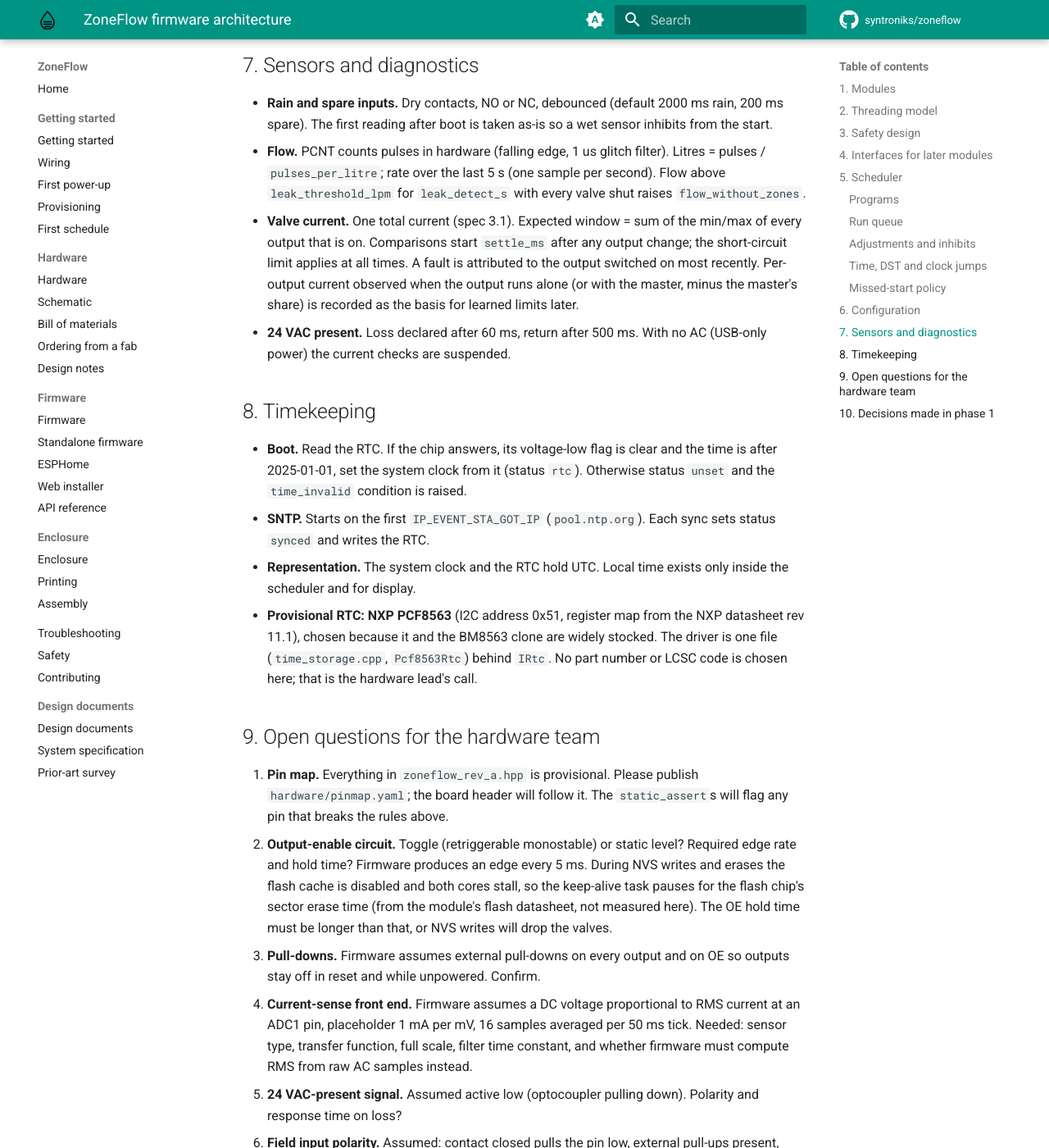
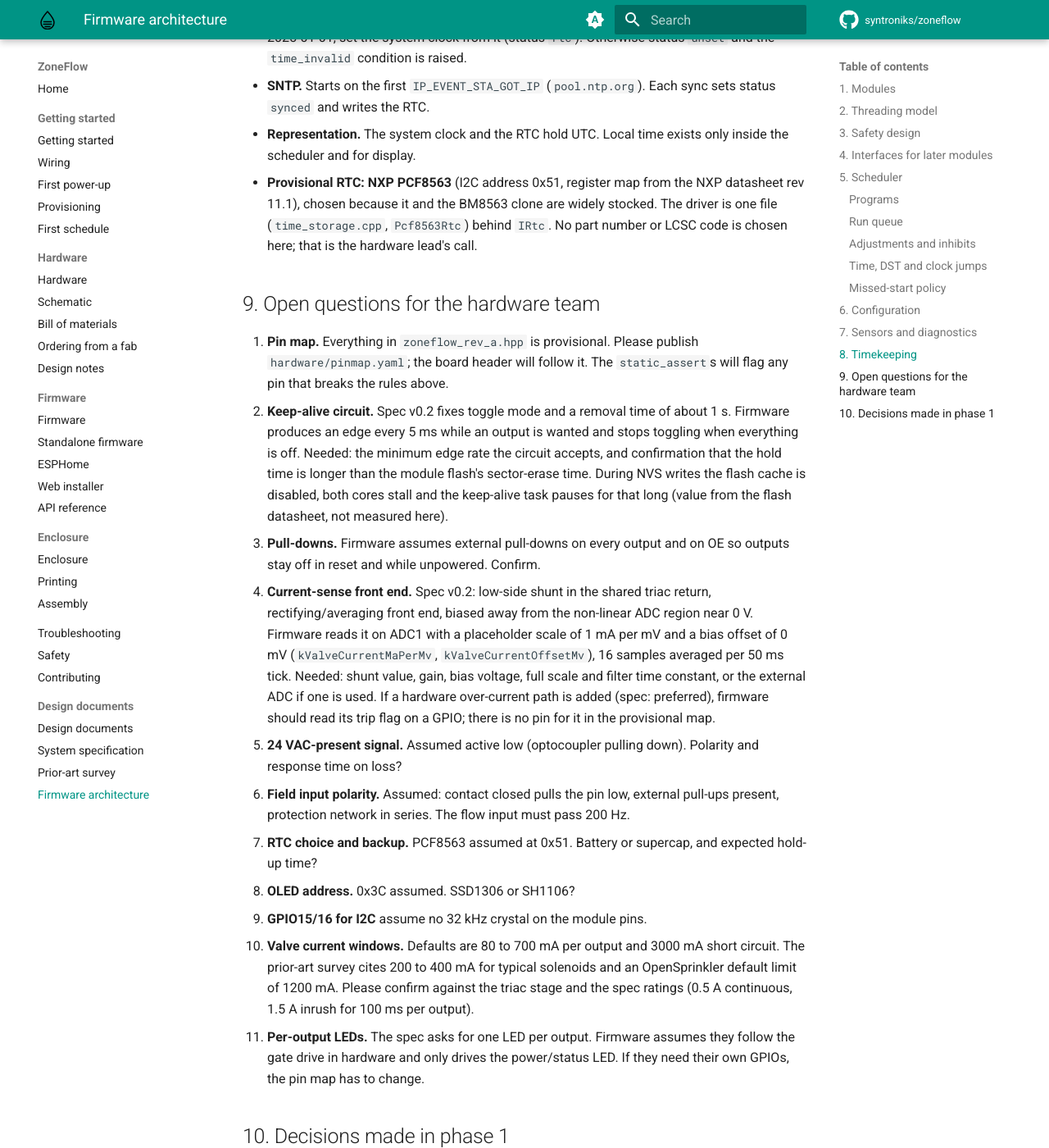
Before and after one commit to syntroniks/zoneflow, an MkDocs documentation site: the page built from docs/design/firmware-architecture.md, in a window 1280 px wide and 1400 px high, scrolled down 8840 px. Shown: the whole window at 82% size. Built offline with MkDocs 1.6.1 and Material for MkDocs 9.7.7, drawn with Linux system fonts in a browser that asks for light colours; comment, search, counter and statistics services are not loaded; some of the changed text lies outside the part shown.

Commit message:
docs(docs): add firmware architecture to the site
Add the page to the mkdocs nav and the design index, render mermaid
fences, update the standalone firmware page to the phase 1 state, and
align the architecture document with spec v0.2 (keep-alive timing,
shunt current sense, per-output LEDs).

Signed-off-by: Stefan Giroux <5464081+syntroniks@users.noreply.github.com>

```diff
--- a/docs/design/firmware-architecture.md
+++ b/docs/design/firmware-architecture.md
@@ -126,7 +126,7 @@ How the firmware implements spec section 2:
 |---|---|
 | 1. Outputs off by default | `GpioOutputs::init()` is the first call in `app_main`: it sets the output latch to off, then enables the drivers (pin goes from high impedance straight to driven off). `ZoneDriver::init()` forces all off again. Hardware pull-downs must hold outputs off before that (see open questions). |
 | 2. No strapping or glitching pins on outputs | `zf_board` `static_assert`s: no strapping (0, 3, 45, 46), USB (19, 20) or flash/PSRAM (26 to 37) pins, no output or OE on a pin with a high-level power-up glitch (18, 19, 20; ESP32-S3 datasheet v2.2 table 2-2), no duplicates. |
-| 3. Hardware output enable | `OutputEnableGuard` drives OE only while (a) an output is on or about to be, (b) the control loop heartbeat is younger than `CONFIG_ZF_OE_HEARTBEAT_TIMEOUT_MS` (500 ms), (c) it is not tripped. Toggle mode produces an edge every keep-alive period; static mode holds the level. A stuck control loop, a stuck keep-alive task or a halted CPU all stop OE. |
+| 3. Hardware output enable | Spec v0.2: firmware keeps toggling a keep-alive signal, and hardware removes gate drive within about 1 s after toggling stops. `OutputEnableGuard` toggles only while (a) an output is on or about to be, (b) the control loop heartbeat is younger than `CONFIG_ZF_OE_HEARTBEAT_TIMEOUT_MS` (500 ms), (c) it is not tripped. The keep-alive task produces an edge every 5 ms. A stuck control loop, a stuck keep-alive task or a halted CPU all stop the toggling. A static-level variant exists as a Kconfig option for other hardware; rev A uses toggle mode. |
 | 4. Maximum run time | `ZoneDriver::start()` clamps every request to min(zone `max_run_s`, 4 h). The driver times the run itself and closes the valve; a second independent check in `tick()` closes any zone open longer than its limit. Callers cannot pass a longer time through any path. |
 
 Other limits enforced in the zone driver:
@@ -320,7 +320,9 @@ the REST and backup format. Abbreviated example:
   filter). Litres = pulses / `pulses_per_litre`; rate over the last 5 s (one sample per second).
   Flow above `leak_threshold_lpm` for `leak_detect_s` with every valve shut
   raises `flow_without_zones`.
-- **Valve current.** One total current (spec 3.1). Expected window = sum of
+- **Valve current.** One total current from the low-side shunt (spec 3.1).
+  A shorted valve or wire shuts the zone off and is reported (spec 1).
+  Expected window = sum of
   the min/max of every output that is on. Comparisons start `settle_ms` after
   any output change; the short-circuit limit applies at all times. A fault
   is attributed to the output switched on most recently. Per-output current
@@ -350,19 +352,24 @@ the REST and backup format. Abbreviated example:
 1. **Pin map.** Everything in `zoneflow_rev_a.hpp` is provisional. Please
    publish `hardware/pinmap.yaml`; the board header will follow it. The
    `static_assert`s will flag any pin that breaks the rules above.
-2. **Output-enable circuit.** Toggle (retriggerable monostable) or static
-   level? Required edge rate and hold time? Firmware produces an edge every
-   5 ms. During NVS writes and erases the flash cache is disabled and both
-   cores stall, so the keep-alive task pauses for the flash chip's sector
-   erase time (from the module's flash datasheet, not measured here). The OE
-   hold time must be longer than that, or NVS writes will drop the valves.
+2. **Keep-alive circuit.** Spec v0.2 fixes toggle mode and a removal time
+   of about 1 s. Firmware produces an edge every 5 ms while an output is
+   wanted and stops toggling when everything is off. Needed: the minimum
+   edge rate the circuit accepts, and confirmation that the hold time is
+   longer than the module flash's sector-erase time. During NVS writes the
+   flash cache is disabled, both cores stall and the keep-alive task pauses
+   for that long (value from the flash datasheet, not measured here).
 3. **Pull-downs.** Firmware assumes external pull-downs on every output and
    on OE so outputs stay off in reset and while unpowered. Confirm.
-4. **Current-sense front end.** Firmware assumes a DC voltage proportional
-   to RMS current at an ADC1 pin, placeholder 1 mA per mV, 16 samples
-   averaged per 50 ms tick. Needed: sensor type, transfer function, full
-   scale, filter time constant, and whether firmware must compute RMS from
-   raw AC samples instead.
+4. **Current-sense front end.** Spec v0.2: low-side shunt in the shared
+   triac return, rectifying/averaging front end, biased away from the
+   non-linear ADC region near 0 V. Firmware reads it on ADC1 with a
+   placeholder scale of 1 mA per mV and a bias offset of 0 mV
+   (`kValveCurrentMaPerMv`, `kValveCurrentOffsetMv`), 16 samples averaged
+   per 50 ms tick. Needed: shunt value, gain, bias voltage, full scale and
+   filter time constant, or the external ADC if one is used. If a hardware
+   over-current path is added (spec: preferred), firmware should read its
+   trip flag on a GPIO; there is no pin for it in the provisional map.
 5. **24 VAC-present signal.** Assumed active low (optocoupler pulling down).
    Polarity and response time on loss?
 6. **Field input polarity.** Assumed: contact closed pulls the pin low,
@@ -373,9 +380,14 @@ the REST and backup format. Abbreviated example:
 8. **OLED address.** 0x3C assumed. SSD1306 or SH1106?
 9. **GPIO15/16 for I2C** assume no 32 kHz crystal on the module pins.
 10. **Valve current windows.** Defaults are 80 to 700 mA per output and
-    3000 mA short circuit. Please confirm against the triac/opto stage and
-    typical 24 VAC solenoids (spec: 0.5 A continuous, 1.5 A inrush for
-    100 ms per output).
+    3000 mA short circuit. The prior-art survey cites 200 to 400 mA for
+    typical solenoids and an OpenSprinkler default limit of 1200 mA. Please
+    confirm against the triac stage and the spec ratings (0.5 A continuous,
+    1.5 A inrush for 100 ms per output).
+11. **Per-output LEDs.** The spec asks for one LED per output. Firmware
+    assumes they follow the gate drive in hardware and only drives the
+    power/status LED. If they need their own GPIOs, the pin map has to
+    change.
 
 ## 10. Decisions made in phase 1
 
--- a/mkdocs.yml
+++ b/mkdocs.yml
@@ -60,7 +60,11 @@ markdown_extensions:
   - toc:
       permalink: true
   - pymdownx.details
-  - pymdownx.superfences
+  - pymdownx.superfences:
+      custom_fences:
+        - name: mermaid
+          class: mermaid
+          format: !!python/name:pymdownx.superfences.fence_code_format
 
 validation:
   omitted_files: warn
@@ -99,3 +103,4 @@ nav:
       - design/index.md
       - System specification: design/system-spec.md
       - Prior-art survey: design/prior-art.md
+      - Firmware architecture: design/firmware-architecture.md
```
Also changed, not shown: docs/design/index.md (+1 -0 lines), docs/firmware/standalone.md (+2 -2 lines).
